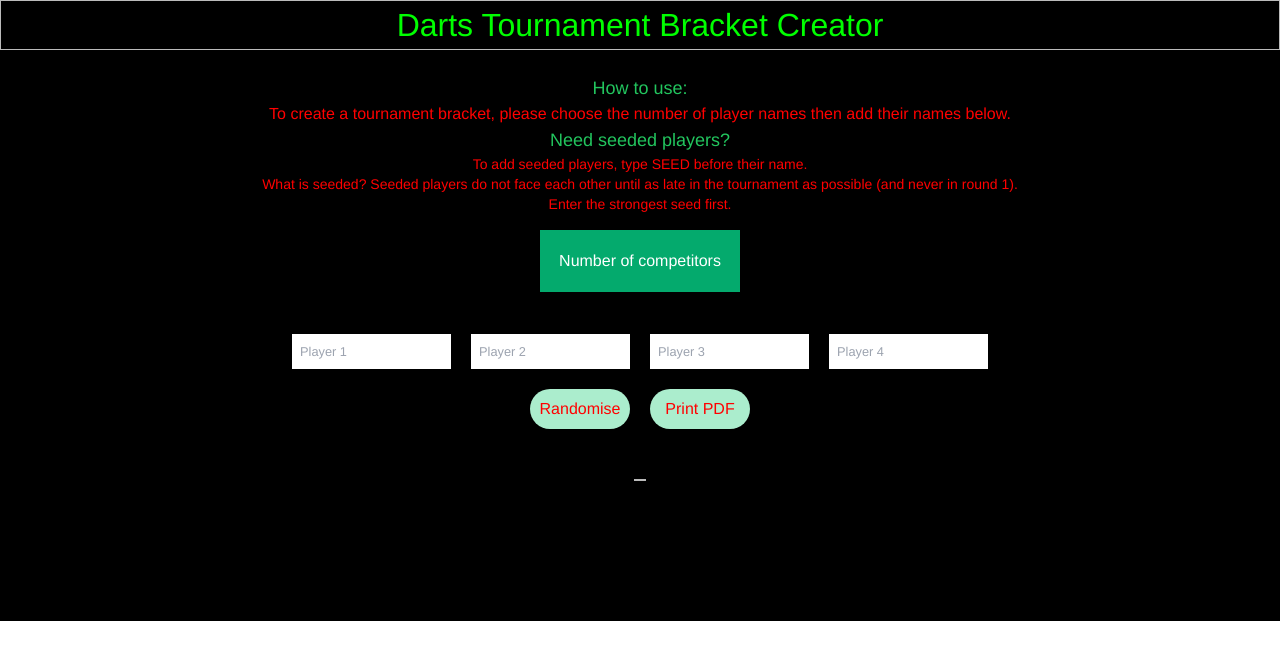
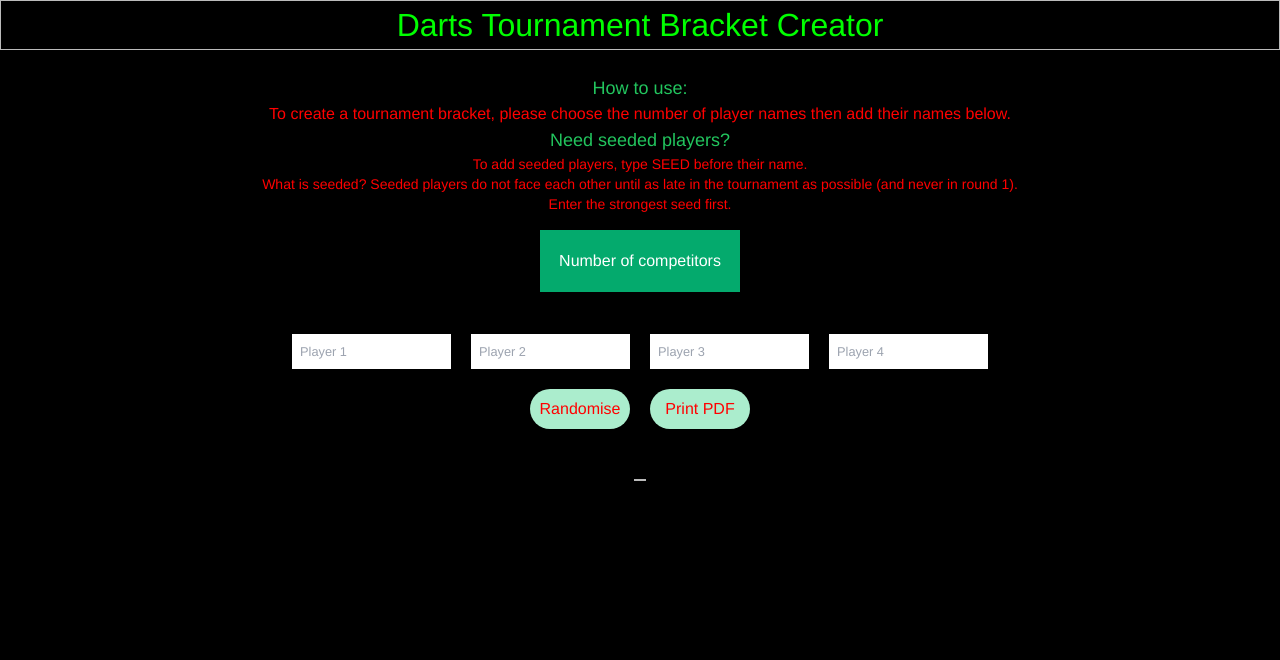
Before and after one commit to ChrisFletcher1989/darts-bracket-v2, a React (Vite) app: page / in a window 1280 px wide. Shown: the top 660 px of the page. Built offline with nearby package versions, Linux system fonts and the light colour scheme.

Commit message:
ensure full viewport is displayed

```diff
--- a/src/App.css
+++ b/src/App.css
@@ -2,7 +2,10 @@
   background-color: black;
   min-width: 100%;
   overflow: auto;
+  min-height: 100vh;
+  margin: 0;
 }
+
 div {
   font-family: Helvetica, sans-serif;
 }
```
